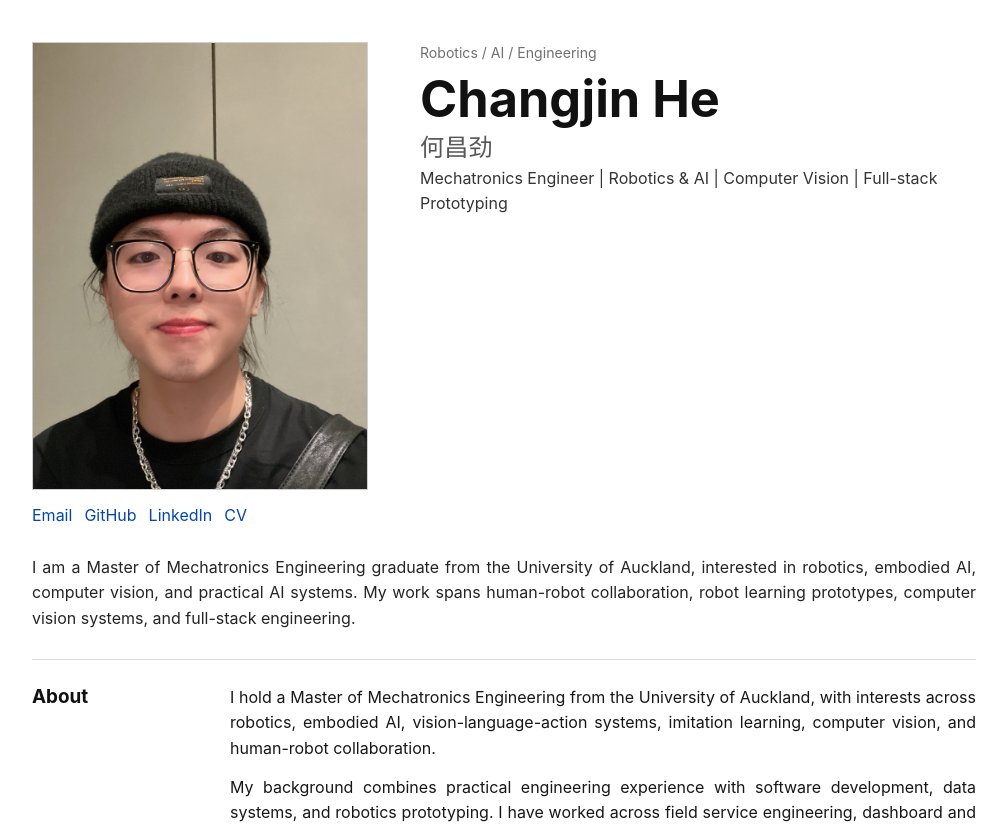
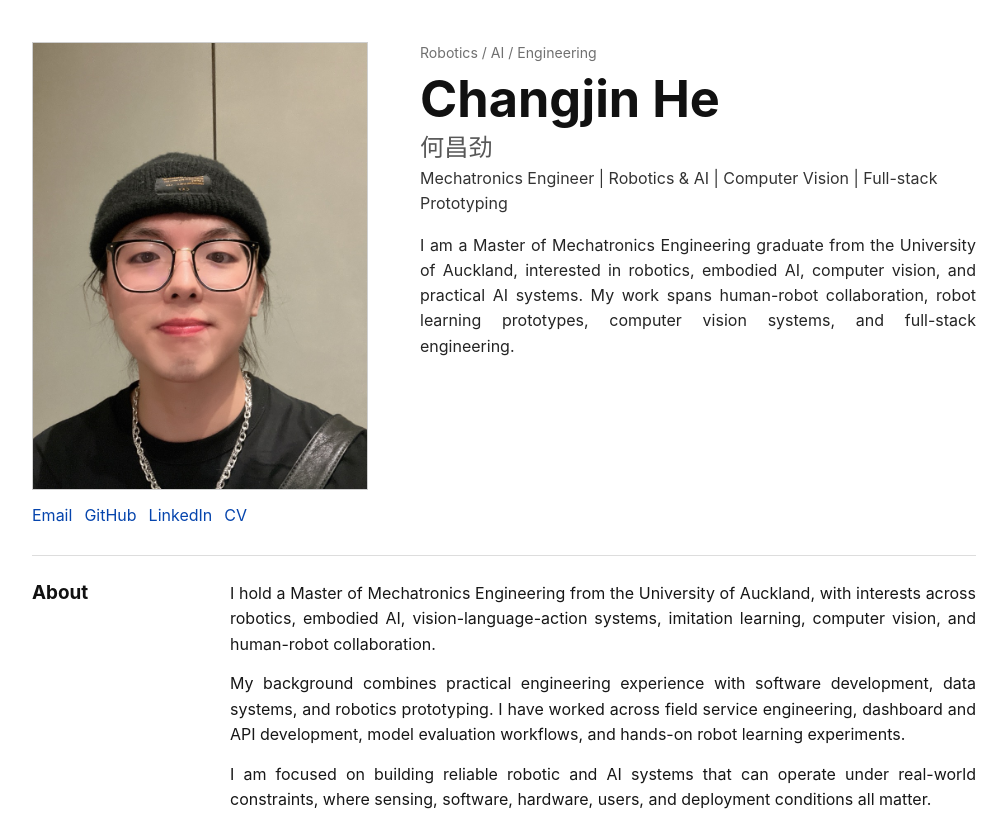
Before and after one commit to CccccJin/CccccJin.github.io, a React (Vite) app: page / in a window 1280 px wide. Shown: the top 824 px of the page, without its empty margins (136-1143 px from the left). Built offline with nearby package versions, Linux system fonts and the light colour scheme.

Commit message:
Move intro under title

```diff
--- a/src/components/Header.tsx
+++ b/src/components/Header.tsx
@@ -34,10 +34,9 @@ export function Header({ profile }: HeaderProps) {
             <span>{profile.chineseName}</span>
           </h1>
           <p className="title-line">{profile.title}</p>
+          <p className="intro">{profile.intro}</p>
         </div>
       </div>
-
-      <p className="intro">{profile.intro}</p>
     </header>
   )
 }
--- a/src/styles.css
+++ b/src/styles.css
@@ -165,7 +165,7 @@ h3 {
 }
 
 .intro {
-  margin: 28px 0 0;
+  margin: 1rem 0 0;
   color: #242424;
   text-align: justify;
 }
```
